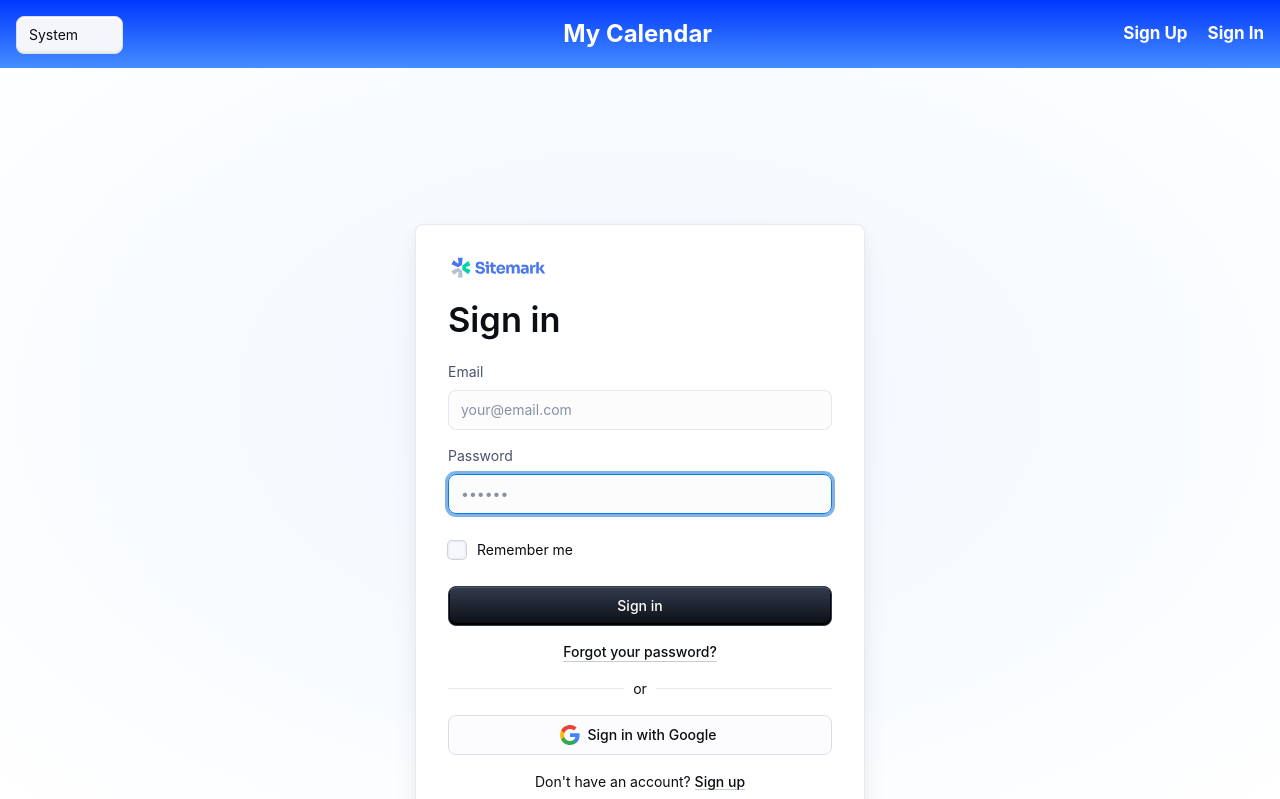
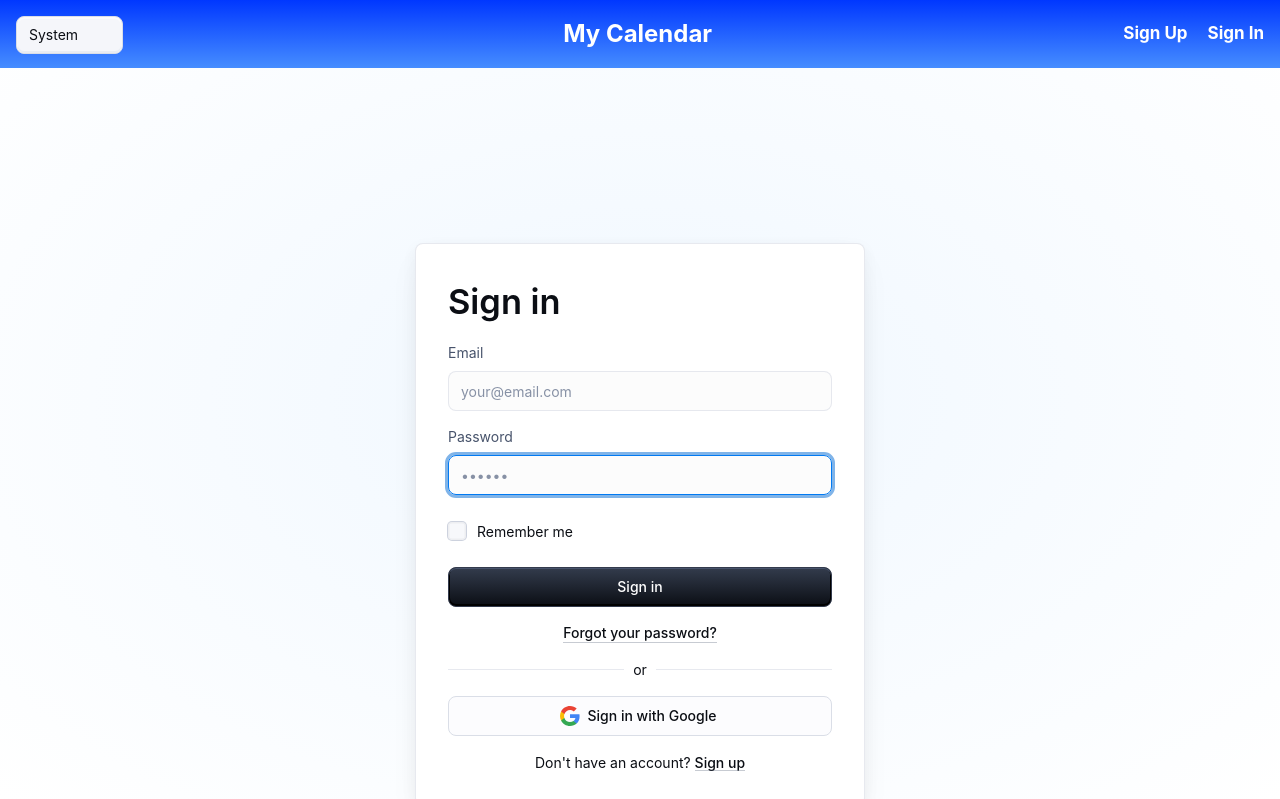
Before and after one commit to MohamadG004/Calendar, a React (Vite) app in the folder Calendar/: page /signin in a window 1280 px wide. Shown: the top 799 px of the page. Built offline with nearby package versions, Linux system fonts and the light colour scheme; some icons are missing.

Commit message:
Changed sign in and sign up

```diff
--- a/Calendar/src/templates/sign-in/SignIn.jsx
+++ b/Calendar/src/templates/sign-in/SignIn.jsx
@@ -123,7 +123,6 @@ export default function SignIn(props) {
       <SignInContainer direction="column" justifyContent="space-between">
         <ColorModeSelect sx={{ position: 'fixed', top: '1rem', left: '1rem' }} />
         <Card variant="outlined">
-          <SitemarkIcon />
           <Typography
             component="h1"
             variant="h4"
--- a/Calendar/src/templates/sign-up/SignUp.jsx
+++ b/Calendar/src/templates/sign-up/SignUp.jsx
@@ -127,7 +127,6 @@ export default function SignUp(props) {
       <Header />
       <SignUpContainer direction="column" justifyContent="space-between">
         <Card variant="outlined">
-          <SitemarkIcon />
           <Typography
             component="h1"
             variant="h4"
```
